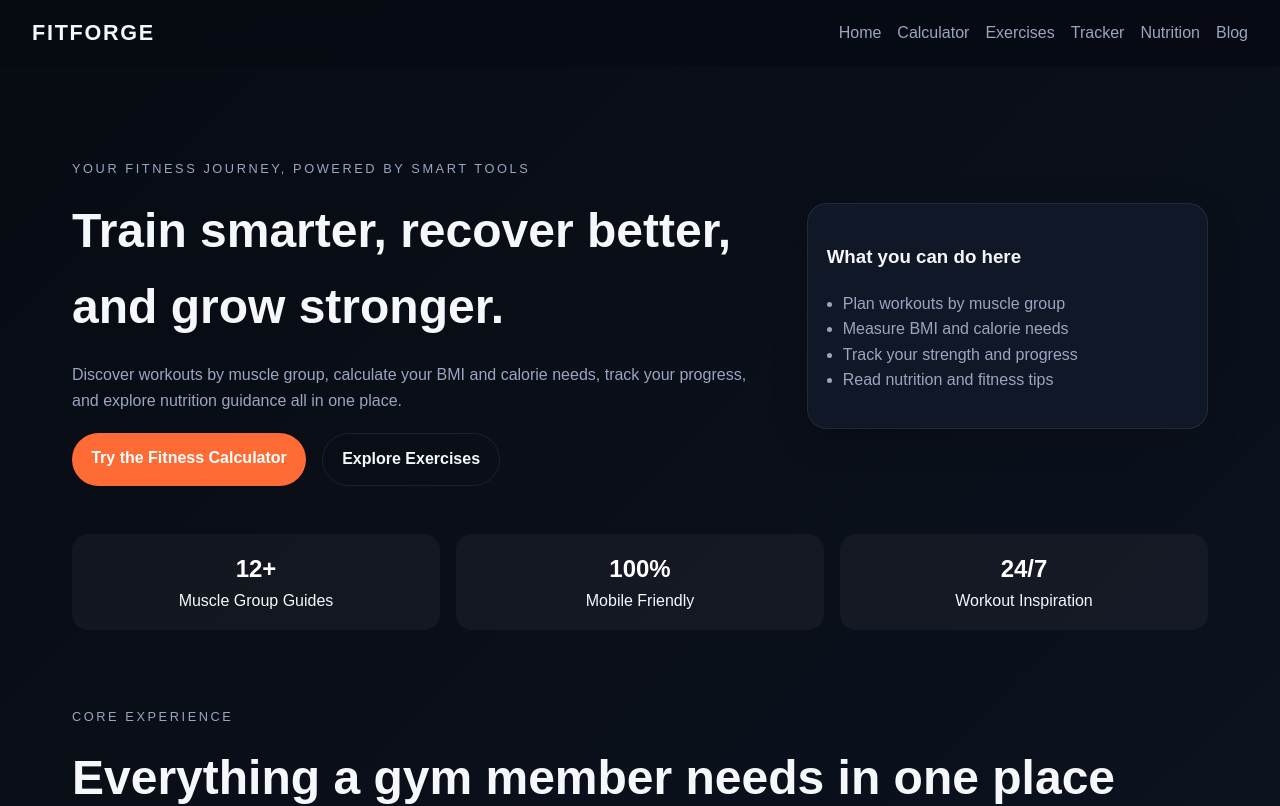
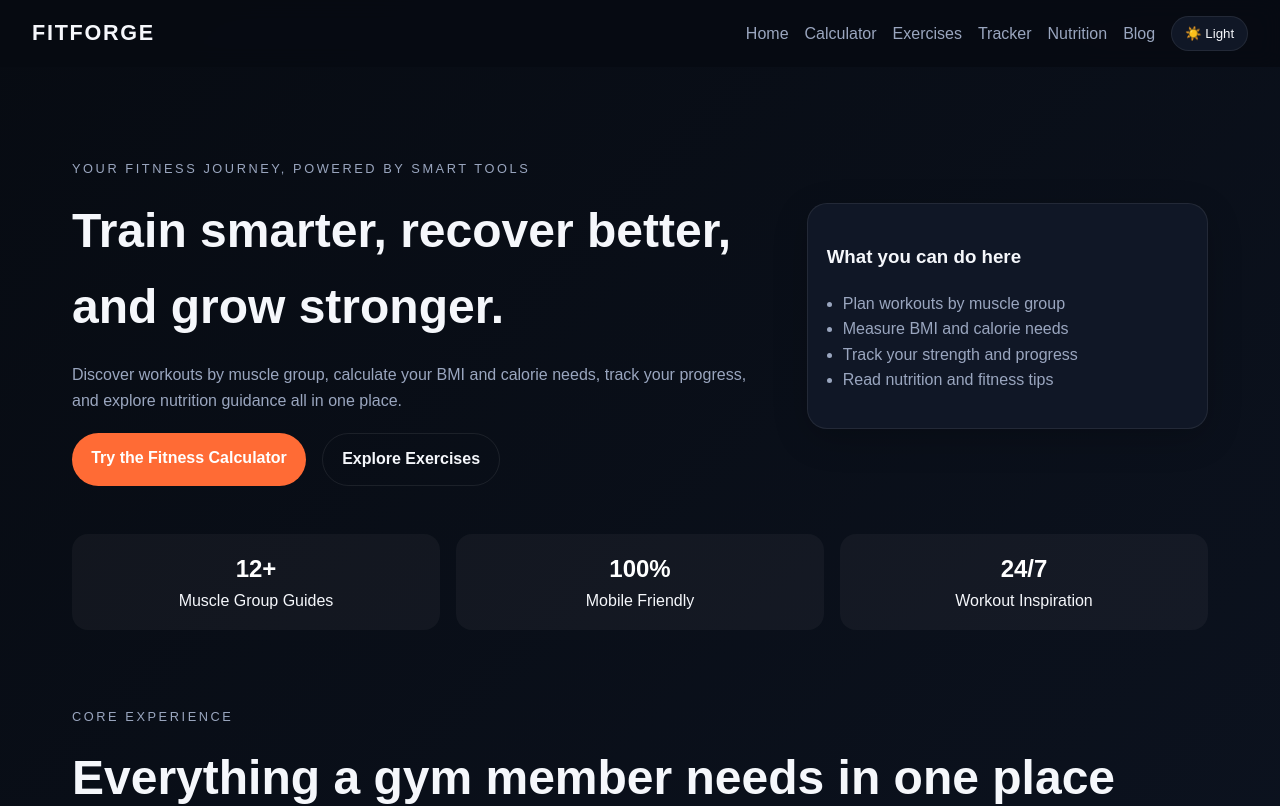
Before and after one commit to Rahul75-code/gym_App, a Next.js app: page / in a window 1280 px wide. Shown: the top 806 px of the page. Built offline with nearby package versions, Linux system fonts and the light colour scheme.

Commit message:
Add theme toggle

```diff
--- /dev/null
+++ b/app/ThemeToggle.js
@@ -0,0 +1,27 @@
+'use client';
+
+import { useEffect, useState } from 'react';
+
+export default function ThemeToggle() {
+  const [theme, setTheme] = useState('dark');
+
+  useEffect(() => {
+    const savedTheme = window.localStorage.getItem('fitforge-theme');
+    const initialTheme = savedTheme || 'dark';
+    setTheme(initialTheme);
+    document.documentElement.setAttribute('data-theme', initialTheme);
+  }, []);
+
+  const toggleTheme = () => {
+    const nextTheme = theme === 'dark' ? 'light' : 'dark';
+    setTheme(nextTheme);
+    document.documentElement.setAttribute('data-theme', nextTheme);
+    window.localStorage.setItem('fitforge-theme', nextTheme);
+  };
+
+  return (
+    <button className="theme-toggle" onClick={toggleTheme} type="button">
+      {theme === 'dark' ? '☀️ Light' : '🌙 Dark'}
+    </button>
+  );
+}
--- a/app/globals.css
+++ b/app/globals.css
@@ -6,6 +6,16 @@
   --accent: #ff6b35;
   --accent-2: #1cc9a0;
   --border: rgba(255, 255, 255, 0.08);
+}
+
+:root[data-theme='light'] {
+  --bg: #f5f7fb;
+  --panel: #ffffff;
+  --text: #111827;
+  --muted: #5b6472;
+  --accent: #ff6b35;
+  --accent-2: #0f9b78;
+  --border: rgba(17, 24, 39, 0.1);
 }
 
 * {
@@ -60,6 +70,22 @@ a {
 
 .nav-links a:hover {
   color: var(--text);
+}
+
+.topbar-actions {
+  display: flex;
+  align-items: center;
+  gap: 1rem;
+  flex-wrap: wrap;
+}
+
+.theme-toggle {
+  border: 1px solid var(--border);
+  background: var(--panel);
+  color: var(--text);
+  padding: 0.55rem 0.8rem;
+  border-radius: 999px;
+  cursor: pointer;
 }
 
 main {
--- a/app/layout.js
+++ b/app/layout.js
@@ -1,5 +1,6 @@
 import './globals.css';
 import Link from 'next/link';
+import ThemeToggle from './ThemeToggle';
 
 export const metadata = {
   title: 'FitForge Gym',
@@ -14,6 +15,7 @@ export default function RootLayout({ children }) {
           <Link className="brand" href="/">
             FitForge
           </Link>
+          <div className="topbar-actions">
             <nav className="nav-links">
               <Link href="/">Home</Link>
               <Link href="/calculator">Calculator</Link>
@@ -22,6 +24,8 @@ export default function RootLayout({ children }) {
               <Link href="/nutrition">Nutrition</Link>
               <Link href="/blog">Blog</Link>
             </nav>
+            <ThemeToggle />
+          </div>
         </header>
         {children}
         <footer>
```
Lines whose indentation alone changed are shown as unchanged.
